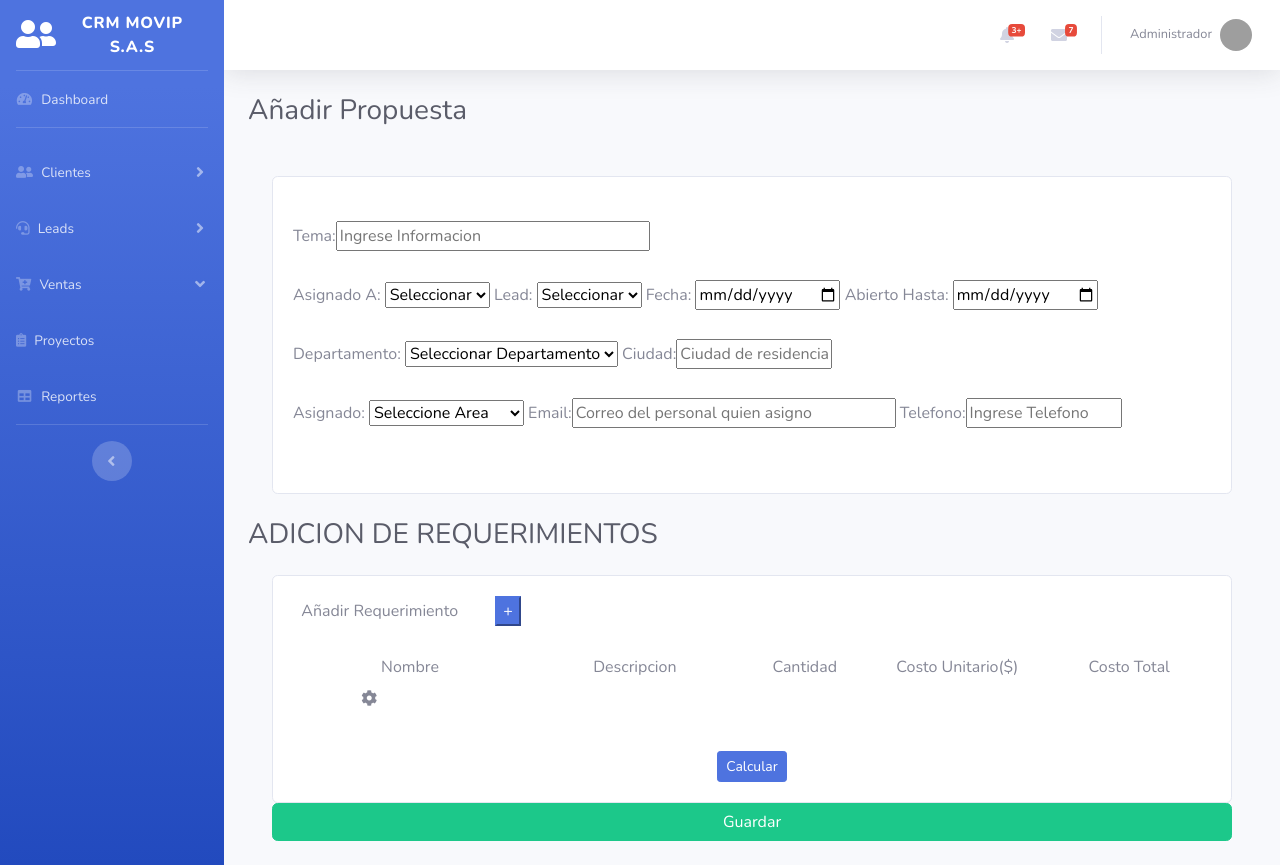
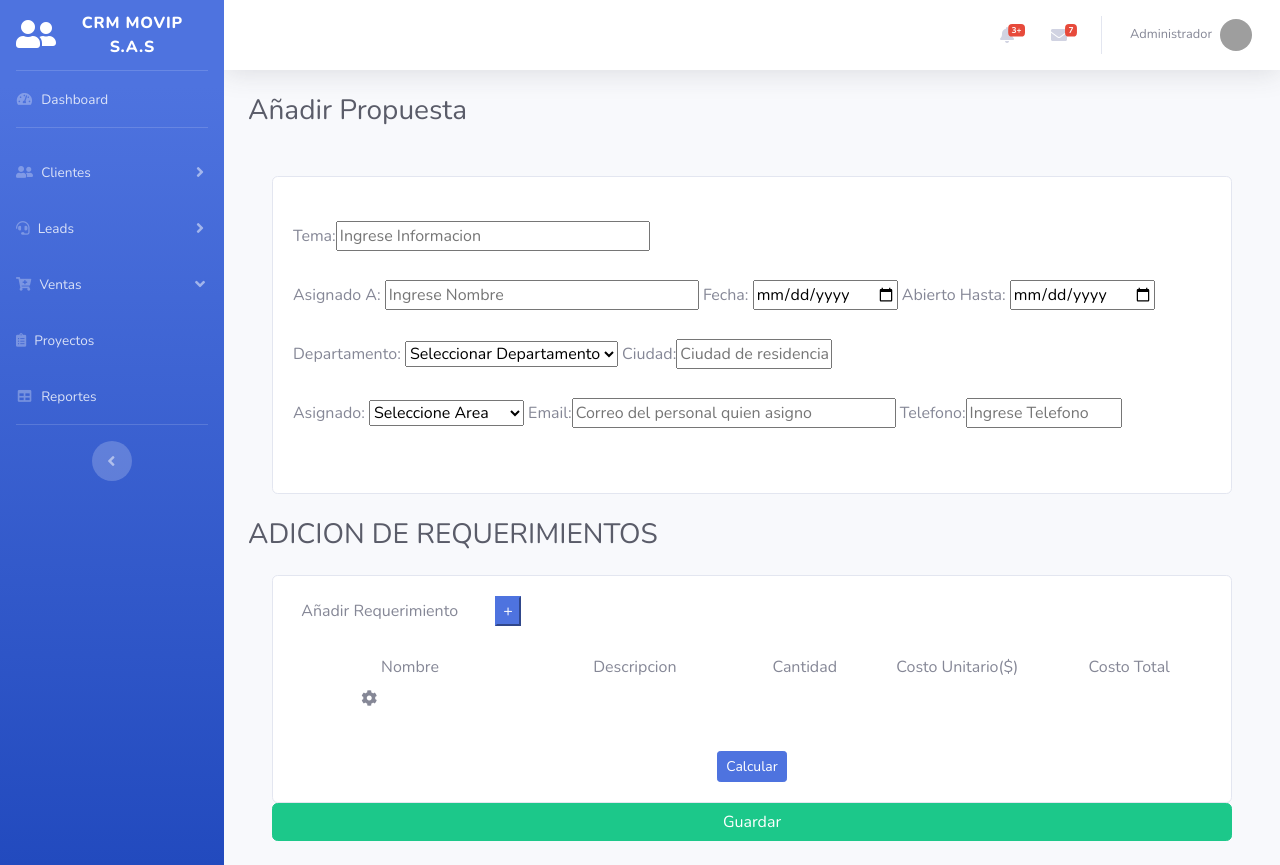
Before and after one commit to jsebastianrincon/ModuloCRM_ProyectoFinal, a PHP site: page /propuestas.php in a window 1280 px wide. Run offline with PHP 8.4, Linux system fonts and the light colour scheme; a user stored in the database is signed in; some libraries are stand-ins or nearby versions; grey boxes are pictures that could not be loaded.

Commit message:
Correcciones propuestas

```diff
--- a/Gestionalead.php
+++ b/Gestionalead.php
@@ -23,14 +23,14 @@ $tipo_usuario = $_SESSION['tipo_usuario'];
   <meta http-equiv="X-UA-Compatible" content="IE=edge">
   <meta name="viewport" content="width=device-width, initial-scale=1, shrink-to-fit=no">
   <meta name="description" content="">
-  <meta name="author" content="">
+  <meta name="author" content="Juan Sebastian">
 
   <title>Gestion de Leads</title>
 
   <!-- Custom fonts for this template-->
   <link href="vendor/fontawesome-free/css/all.min.css" rel="stylesheet" type="text/css">
   <link href="https://fonts.googleapis.com/css?family=Nunito:200,200i,300,300i,400,400i,600,600i,700,700i,800,800i,900,900i" rel="stylesheet">
-  <link rel="stylesheet" href="css/kanso.css">
+
   <!-- Custom styles for this template-->
   <link href="css/sb-admin-2.min.css" rel="stylesheet">
 
@@ -76,7 +76,6 @@ $tipo_usuario = $_SESSION['tipo_usuario'];
           </a>
           <div id="collapseTwo" class="collapse" aria-labelledby="headingTwo" data-parent="#accordionSidebar">
             <div class="bg-white py-2 collapse-inner rounded">
-
               <a class="collapse-item" href="añadircliente.php">Añadir Clientes</a>
               <a class="collapse-item" href="gestionarclientes.php">Gestion de Clientes</a>
             </div>
@@ -145,7 +144,6 @@ $tipo_usuario = $_SESSION['tipo_usuario'];
             <span>Reportes</span></a>
         </li>
       <?php } ?>
-
 
       <!-- Divider -->
       <hr class="sidebar-divider d-none d-md-block">
--- a/principal.php
+++ b/principal.php
@@ -23,7 +23,7 @@ $tipo_usuario = $_SESSION['tipo_usuario'];
   <meta http-equiv="X-UA-Compatible" content="IE=edge">
   <meta name="viewport" content="width=device-width, initial-scale=1, shrink-to-fit=no">
   <meta name="description" content="">
-  <meta name="author" content="">
+  <meta name="author" content="Juan Sebastian">
 
   <title>Dashboard</title>
 
@@ -76,7 +76,6 @@ $tipo_usuario = $_SESSION['tipo_usuario'];
           </a>
           <div id="collapseTwo" class="collapse" aria-labelledby="headingTwo" data-parent="#accordionSidebar">
             <div class="bg-white py-2 collapse-inner rounded">
-
               <a class="collapse-item" href="añadircliente.php">Añadir Clientes</a>
               <a class="collapse-item" href="gestionarclientes.php">Gestion de Clientes</a>
             </div>
@@ -170,9 +169,6 @@ $tipo_usuario = $_SESSION['tipo_usuario'];
           <button id="sidebarToggleTop" class="btn btn-link d-md-none rounded-circle mr-3">
             <i class="fa fa-bars"></i>
           </button>
-
-
-
           <!-- Topbar Navbar -->
           <ul class="navbar-nav ml-auto">
 
--- a/propuestas.php
+++ b/propuestas.php
@@ -345,15 +345,8 @@ $tipo_usuario = $_SESSION['tipo_usuario'];
                       <br>
                       <br>
                       <label>Asignado A: </label>
-                      <select name="asignado">
-                        <option type="text" size="50" value="Elegir" id="TA">Seleccionar</option>
-                        <option value="lead" id="lead">Lead</option>
-                        <option value="cliente" id="cliente">Cliente</option>
-                      </select>
-                      <label>Lead: </label>
-                      <select name="asignado">
-                        <option type="text" size="30" value="Elegir" id="TA">Seleccionar</option>
-                      </select>
+                      <input type="text" size="31" name="asignado" required placeholder="Ingrese Nombre">
+
 
                       <label>Fecha: </label>
                       <input type="date" size="40" name="fecha_inicio" required>
```
